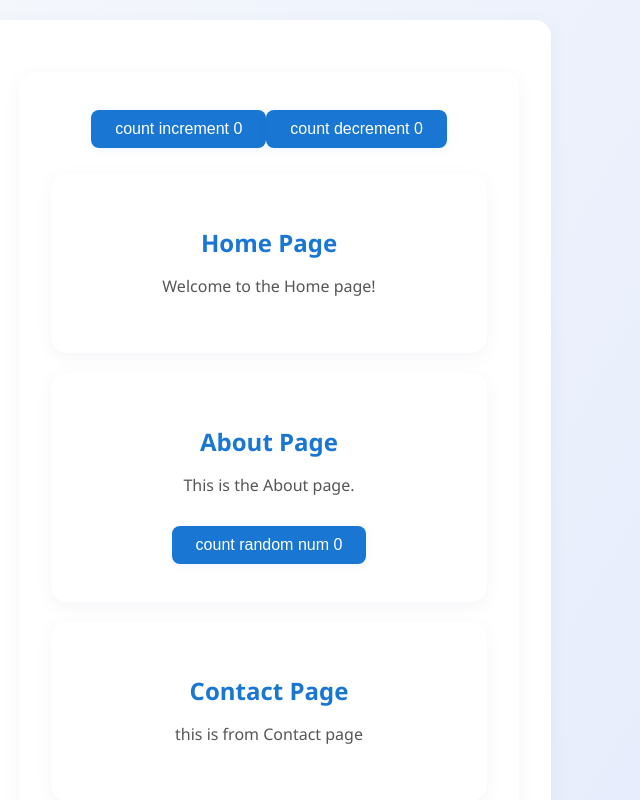
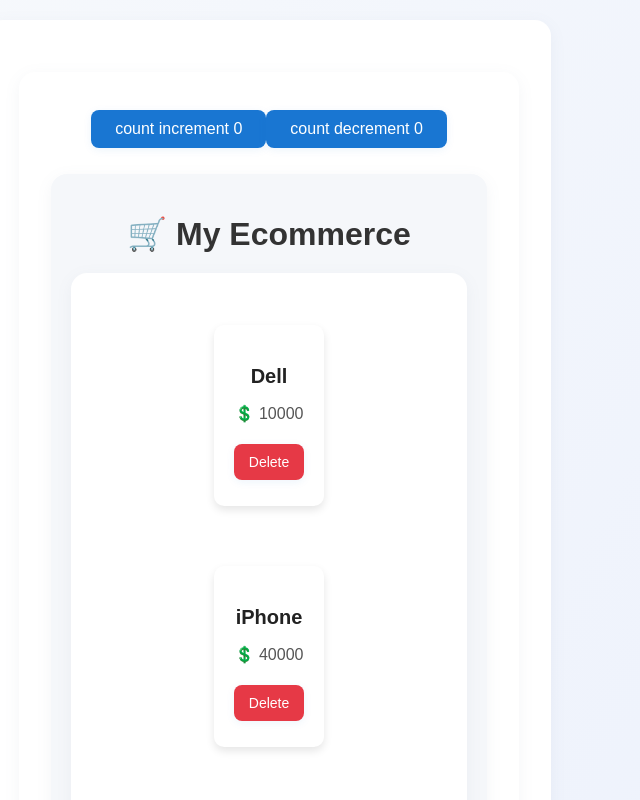
Before and after one commit to yassahanna5/yassa-hanna-wani-React-app-first-project, a React (Vite) app: page / in a window 1280 px wide. Shown: the top 800 px of the page, without its empty margins (371-1011 px from the left). Built offline with nearby package versions, Linux system fonts and the light colour scheme.

Commit message:
Update App.jsx

```diff
--- a/App.jsx
+++ b/App.jsx
@@ -3,6 +3,10 @@ import { useState } from 'react'
 import Home from './Home.jsx'
 import About from './About.jsx'
 import Contact from './Contact.jsx'
+import Product from "./Product";
+
+
+
 
 function App() {
   let [count, setCount] = useState(0)
@@ -21,10 +25,11 @@ function App() {
         <button onClick={() => setCount((count) => count -1)}>
           count decrement {count}
         </button>
-
+         <Product />
         <Home />
         <About />
         <Contact />
+
       </div>
 
   )
```
